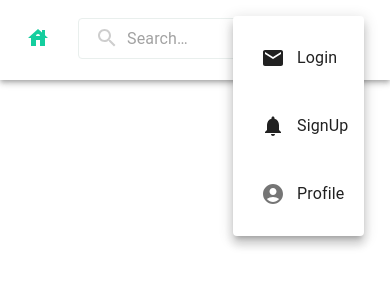
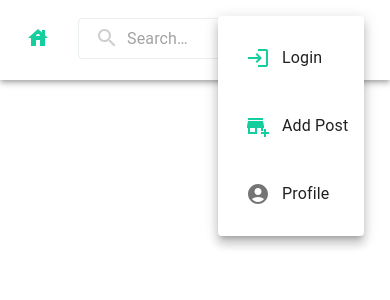
Before and after one commit to IsHaNinfo/RentHouseOnlinePlatform, a React (Create React App) app in the folder frontend/: page / in a window 390 px wide. Both pictures are taken after a click on the button 340 px from the left and 38 px from the top of the page. Shown: the top 300 px of the page. Built offline with nearby package versions, Linux system fonts and the light colour scheme.

Commit message:
connect login part

```diff
--- a/frontend/src/Components/Homecomponets/NavBar.js
+++ b/frontend/src/Components/Homecomponets/NavBar.js
@@ -1,4 +1,4 @@
-import * as React from "react";
+import React, { useState } from "react";
 import { styled, alpha } from "@mui/material/styles";
 import AppBar from "@mui/material/AppBar";
 import Box from "@mui/material/Box";
@@ -18,6 +18,9 @@ import MoreIcon from "@mui/icons-material/MoreVert";
 import HouseIcon from "@mui/icons-material/House";
 import LanguageIcon from "@mui/icons-material/Language";
 import Button from "@mui/material/Button";
+import Login from "./../Userpages/Login";
+import LoginIcon from "@mui/icons-material/Login";
+import AddBusinessIcon from "@mui/icons-material/AddBusiness";
 const Search = styled("div")(({ theme }) => ({
   position: "relative",
   borderRadius: theme.shape.borderRadius,
@@ -74,6 +77,13 @@ const StyledHouseIcon = styled(HouseIcon)(({ theme }) => ({
   color: "#14ce9e",
 }));
 
+const StyledLoginIcon = styled(LoginIcon)(({ theme }) => ({
+  color: "#14ce9e",
+}));
+
+const StyledAddIcon = styled(AddBusinessIcon)(({ theme }) => ({
+  color: "#14ce9e",
+}));
 const StyledLanguageIcon = styled(LanguageIcon)(({ theme }) => ({
   color: "#14ce9e",
   fontSize: "40px",
@@ -117,7 +127,14 @@ const StyledAdd = styled(Button)(({ theme }) => ({
 export default function NavBar() {
   const [anchorEl, setAnchorEl] = React.useState(null);
   const [mobileMoreAnchorEl, setMobileMoreAnchorEl] = React.useState(null);
+  const [loginOpen, setLoginOpen] = useState(false);
 
+  const handleLoginClick = () => {
+    setLoginOpen(true);
+  };
+  const handleLoginClose = () => {
+    setLoginOpen(false);
+  };
   const isMenuOpen = Boolean(anchorEl);
   const isMobileMenuOpen = Boolean(mobileMoreAnchorEl);
 
@@ -179,15 +196,15 @@ export default function NavBar() {
     >
       <MenuItem>
         <IconButton size="large" color="inherit">
-          <MailIcon />
+          <StyledLoginIcon />
         </IconButton>
         <p>Login</p>
       </MenuItem>
       <MenuItem>
         <IconButton size="large" color="inherit">
-          <NotificationsIcon />
+          <StyledAddIcon />
         </IconButton>
-        <p>SignUp</p>
+        <p>Add Post</p>
       </MenuItem>
       <MenuItem onClick={handleProfileMenuOpen}>
         <IconButton
@@ -237,7 +254,7 @@ export default function NavBar() {
             <Button>
               <StyledLanguageIcon />
             </Button>
-            <StyledLogin>Login</StyledLogin>
+            <StyledLogin onClick={handleLoginClick}>Login</StyledLogin>
             <StyledAdd>Add Post</StyledAdd>
           </Box>
           <Box sx={{ display: { xs: "flex", md: "none" } }}>
@@ -255,6 +272,9 @@ export default function NavBar() {
       </StyledAppBar>
       {renderMobileMenu}
       {renderMenu}
+      {loginOpen && (
+        <Login handleClose={handleLoginClose} handleOpen={handleLoginClick} />
+      )}
     </Box>
   );
 }
```
